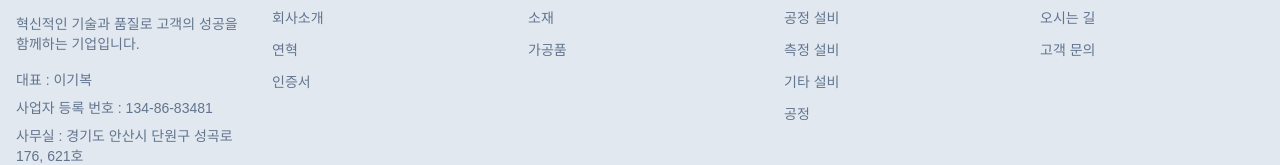
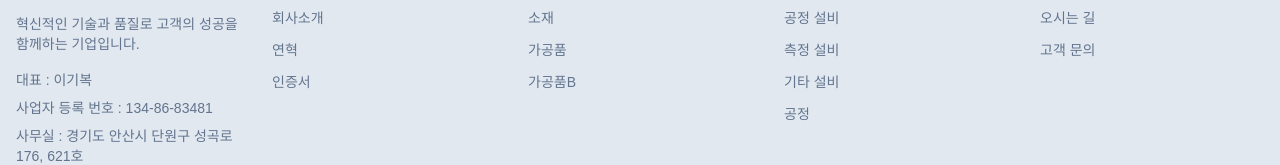
Before and after one commit to kdsolution3744/kdsolution-web, a Next.js app: page / in a window 1280 px wide. Shown: the part 2443-2608 px from the top of the page. Built offline with nearby package versions, Linux system fonts and the light colour scheme; a web font is replaced by a local one.

Commit message:
test : AB테스트용

```diff
--- a/src/constants/menu.ts
+++ b/src/constants/menu.ts
@@ -23,6 +23,7 @@ export const MENU_ITEM: IMenuList[] = [
     subItems: [
       { title: "소재", href: "/products/material" },
       { title: "가공품", href: "/products/products" },
+      { title: "가공품B", href: "/products/productB" },
     ],
   },
   {
```
